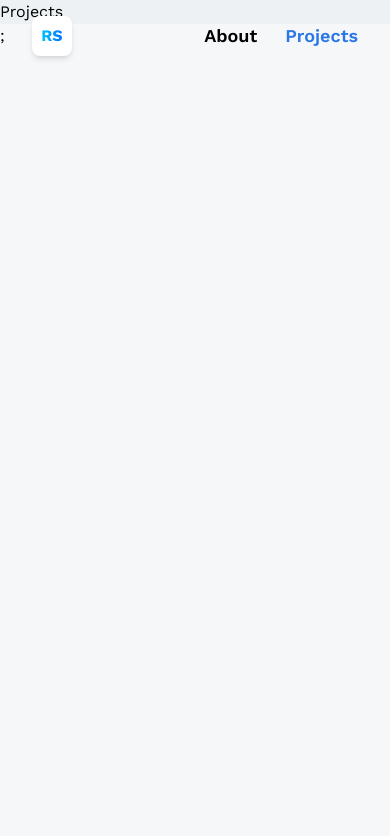
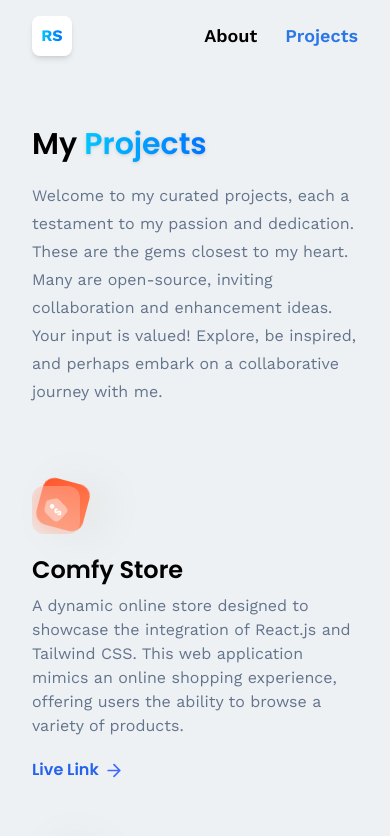
Before and after one commit to Ramy5/my-portfolio, a React (Vite) app: page /projects in a window 390 px wide. Shown: the top 836 px of the page. Built offline with nearby package versions, Linux system fonts and the light colour scheme.

Commit message:
complete the portfolio

```diff
--- a/src/App.jsx
+++ b/src/App.jsx
@@ -31,7 +31,7 @@ const router = createBrowserRouter([
 
 function App() {
   return (
-    <main className="h-screen bg-slate-300/20">
+    <main className="h-full bg-slate-300/20">
       <RouterProvider router={router} />;
       <ToastContainer />
     </main>
--- /dev/null
+++ b/src/components/Projects/ProjectSection.jsx
@@ -0,0 +1,37 @@
+import React from "react";
+import { Link } from "react-router-dom";
+import { arrow } from "../../assets/icons";
+
+const ProjectSection = ({ link, description, name, theme, iconUrl }) => {
+  return (
+    <div className="w-full lg:w-[400px]">
+      <div className="block-container w-12 h-12">
+        <div className={`btn-back rounded-xl ${theme}`} />
+        <div className="btn-front rounded-xl flex justify-center items-center">
+          <img
+            src={iconUrl}
+            alt={name}
+            className="w-1/2 h-1/2 object-contain"
+          />
+        </div>
+      </div>
+
+      <div className="mt-5">
+        <h4 className="text-2xl font-semibold font-poppins">{name}</h4>
+        <p className="mt-2 text-slate-500">{description}</p>
+        <div className="flex items-center gap-2 font-poppins mt-5">
+          <Link
+            className="text-blue-600 font-semibold"
+            to={link}
+            target="_blank"
+          >
+            Live Link
+          </Link>
+          <img src={arrow} alt="arrow" />
+        </div>
+      </div>
+    </div>
+  );
+};
+
+export default ProjectSection;
--- a/src/components/about/Skills.jsx
+++ b/src/components/about/Skills.jsx
@@ -2,7 +2,7 @@ import React from "react";
 
 const Skills = ({ imageUrl, name }) => {
   return (
-    <div className="w-20 h-20 block-container">
+    <div className="w-14 h-14 md:w-20 md:h-20 block-container">
       <div className="btn-back rounded-xl" />
       <div
         className="flex items-center justify-center cursor-pointer btn-front rounded-xl"
--- a/src/constant/index.jsx
+++ b/src/constant/index.jsx
@@ -140,7 +140,7 @@ export const skills = [
   },
   {
     imageUrl: python,
-    name: "Python",
+    name: "Python (basics)",
     type: "Backend",
   },
 ];
@@ -189,7 +189,7 @@ export const socialLinks = [
   {
     name: "GitHub",
     iconUrl: github,
-    link: "https://github.com/YourGitHubUsername",
+    link: "https://github.com/Ramy5",
   },
   {
     name: "LinkedIn",
@@ -202,49 +202,57 @@ export const projects = [
   {
     iconUrl: pricewise,
     theme: "btn-back-red",
-    name: "Amazon Price Tracker",
+    name: "Comfy Store",
     description:
-      "Developed a web application that tracks and notifies users of price changes for products on Amazon, helping users find the best deals.",
-    link: "https://github.com/adrianhajdin/pricewise",
+      "A dynamic online store designed to showcase the integration of React.js and Tailwind CSS. This web application mimics an online shopping experience, offering users the ability to browse a variety of products.",
+    link: "https://github.com/Ramy5/comfy-store",
   },
   {
     iconUrl: threads,
     theme: "btn-back-green",
-    name: "Full Stack Threads Clone",
+    name: "Google Clone",
     description:
-      'Created a full-stack replica of the popular discussion platform "Threads," enabling users to post and engage in threaded conversations.',
-    link: "https://github.com/adrianhajdin/threads",
+      "The Google Clone project mimics Google's search engine with Next.js and Tailwind CSS. It uses Google's custom search API for results, fully responsive for easy searching across devices.",
+    link: "https://github.com/Ramy5/Google-Clone",
   },
   {
     iconUrl: car,
     theme: "btn-back-blue",
-    name: "Car Finding App",
+    name: "IMDb Clone",
     description:
-      "Designed and built a mobile app for finding and comparing cars on the market, streamlining the car-buying process.",
-    link: "https://github.com/adrianhajdin/project_next13_car_showcase",
+      "IMDB Clone is a movie information web app, offering users the ability to search and explore films, including the latest releases, ratings, and reviews. Crafted as a replica of IMDB, this project is aimed at honing skills in Next.js 13 and Tailwind CSS 3.",
+    link: "https://github.com/Ramy5/IMDb-Clone",
+  },
+  {
+    iconUrl: estate,
+    theme: "btn-back-black",
+    name: "Forkify Application",
+    description:
+      "Searching for recipes food, getting the results from API, displaying these results, bookmarking favorite recipes, using local storage to store them, using classes, modules, promises, async-await, parcel, project architecture, and more ;)",
+    link: "https://github.com/Ramy5/Forkify-App",
+  },
+  {
+    iconUrl: summiz,
+    theme: "btn-back-yellow",
+    name: "Bankist Clone",
+    description:
+      "Simulate the bank, Transfer money from one account to another, Loan the money from the bank, Calculate and show the balance, and more!",
+    link: "https://github.com/Ramy5/Bankist-Clone",
+  },
+  {
+    iconUrl: summiz,
+    theme: "btn-back-yellow",
+    name: "Mapty Clone",
+    description:
+      "Recording running and cycling workouts and displaying them on the map, getting information about the city, and getting weather data in the city by API.",
+    link: "https://github.com/Ramy5/Mapty_App-Clone",
   },
   {
     iconUrl: snapgram,
     theme: "btn-back-pink",
-    name: "Full Stack Instagram Clone",
+    name: "Natours Clone",
     description:
-      "Built a complete clone of Instagram, allowing users to share photos and connect with friends in a familiar social media environment.",
-    link: "https://github.com/adrianhajdin/social_media_app",
-  },
-  {
-    iconUrl: estate,
-    theme: "btn-back-black",
-    name: "Real-Estate Application",
-    description:
-      "Developed a web application for real estate listings, facilitating property searches and connecting buyers with sellers.",
-    link: "https://github.com/adrianhajdin/projects_realestate",
-  },
-  {
-    iconUrl: summiz,
-    theme: "btn-back-yellow",
-    name: "AI Summarizer Application",
-    description:
-      "App that leverages AI to automatically generate concise & informative summaries from lengthy text content, or blogs.",
-    link: "https://github.com/adrianhajdin/project_ai_summarizer",
+      "A Simple landing page by using Sass and Advanced css properties",
+    link: "https://github.com/Ramy5/Natours-clone",
   },
 ];
--- a/src/pages/About.jsx
+++ b/src/pages/About.jsx
@@ -3,7 +3,7 @@ import { VerticalTimeline } from "react-vertical-timeline-component";
 import "react-vertical-timeline-component/style.min.css";
 import Experience from "../components/about/Experience";
 import Skills from "../components/about/Skills";
-import Cta from "../components/about/Cta";
+import Cta from "../components/UI/Cta";
 
 const About = () => {
   return (
@@ -35,7 +35,7 @@ const About = () => {
         <h3 className="subhead-text">Skills</h3>
 
         {/* SKILLS */}
-        <div className="flex flex-wrap gap-12 mt-6">
+        <div className="flex flex-wrap gap-6 md:gap-8 mt-6">
           {skills.map((skill, index) => {
             return <Skills {...skill} key={index} />;
           })}
--- a/src/pages/Contact.jsx
+++ b/src/pages/Contact.jsx
@@ -57,7 +57,7 @@ const Contact = () => {
   };
 
   return (
-    <section className="relative gap-8 grid lg:grid-cols-2 max-container">
+    <section className="h-screen relative gap-8 grid lg:grid-cols-2 max-container">
       <div className="flex flex-col flex-1 min-w-[50%]">
         <h1 className="head-text">Get In Touch</h1>
 
--- a/src/pages/Landing.jsx
+++ b/src/pages/Landing.jsx
@@ -1,10 +1,12 @@
 import { Canvas } from "@react-three/fiber";
-import { Suspense, useState } from "react";
+import { Suspense, useEffect, useRef, useState } from "react";
 import { HomeInfo, Loader } from "../components";
 import Island from "../models/Island";
 import Sky from "../models/Sky";
 import Plane from "../models/Plane";
 import Bird from "../models/Bird";
+import Sakura from "../assets/sakura.mp3";
+import { soundoff, soundon } from "../assets/icons";
 
 /**
  * Landing component represents the landing page of the portfolio.
@@ -14,6 +16,20 @@ import Bird from "../models/Bird";
 const Landing = () => {
   const [isRotating, setIsRotating] = useState(false);
   const [currentStage, setCurrentStage] = useState(1);
+  const [isSoundOpen, setIsSoundOpen] = useState(false);
+  const soundRef = useRef(new Audio(Sakura));
+  soundRef.current.volume = 0.4;
+  soundRef.current.loop = true;
+
+  useEffect(() => {
+    if (isSoundOpen) {
+      soundRef.current.play();
+    }
+
+    return () => {
+      soundRef.current.pause();
+    };
+  }, [isSoundOpen]);
 
   const adjustIslandForScreenSize = () => {
     let screenScale = null;
@@ -86,6 +102,16 @@ const Landing = () => {
           />
         </Suspense>
       </Canvas>
+
+      {/* SOUND */}
+      <div className="absolute bottom-3 left-3">
+        <img
+          onClick={() => setIsSoundOpen((prev) => !prev)}
+          src={isSoundOpen ? soundon : soundoff}
+          alt="sound"
+          className="w-10 h-10 object-contain cursor-pointer"
+        />
+      </div>
     </section>
   );
 };
--- a/src/pages/Projects.jsx
+++ b/src/pages/Projects.jsx
@@ -1,5 +1,38 @@
+import ProjectSection from "../components/Projects/ProjectSection";
+import { projects } from "../constant";
+import Cta from "../components/UI/Cta";
+
 const Projects = () => {
-  return <div>Projects</div>;
+  return (
+    <section className="max-container">
+      <h1 className="head-text">
+        My{" "}
+        <span className="font-semibold blue-gradient_text drop-shadow">
+          Projects
+        </span>
+      </h1>
+
+      <div className="mt-5 text-slate-500">
+        <p className="leading-7">
+          Welcome to my curated projects, each a testament to my passion and
+          dedication. These are the gems closest to my heart. Many are
+          open-source, inviting collaboration and enhancement ideas. Your input
+          is valued! Explore, be inspired, and perhaps embark on a collaborative
+          journey with me.
+        </p>
+      </div>
+
+      <div className="flex flex-wrap gap-16 my-20">
+        {projects.map((project, index) => {
+          return <ProjectSection key={index} {...project} />;
+        })}
+      </div>
+
+      <hr className="bg-slate-300" />
+
+      <Cta />
+    </section>
+  );
 };
 
 export default Projects;
```
Also changed, not shown: src/components/UI/Cta.jsx (renamed from src/components/about/Cta.jsx).
